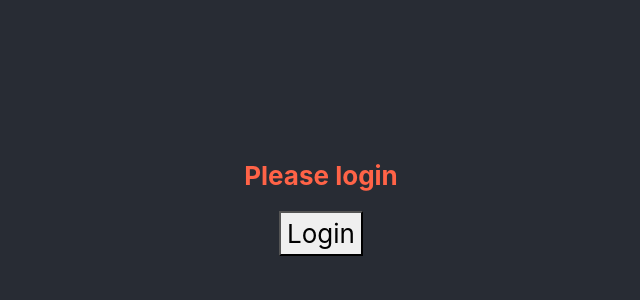
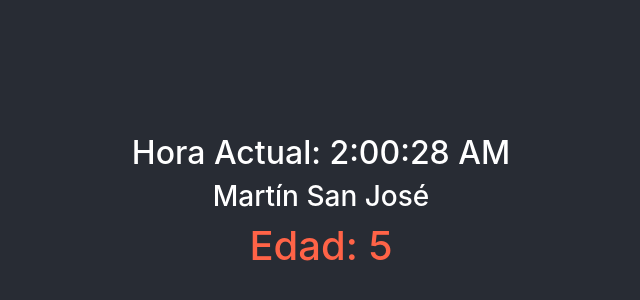
Before and after one commit to StivenAAmayaS/Aprendiendo-React-en-OB, a React (Create React App) app: page / in a window 1280 px wide. Shown: the part 194-494 px from the top of the page, without its empty margins (319-959 px from the left). Built offline with nearby package versions, Linux system fonts and the light colour scheme.

Commit message:
Ejercicio - sesiones 4, 5 y 6 de OB

```diff
--- a/src/App.js
+++ b/src/App.js
@@ -1,3 +1,4 @@
+import Clock from './ejercicios/ejercicio_seiones_4_5_6';
 import './App.css';
 // import TasklistComponent from './components/container/task_list';
 // import Greeting from './components/pure/greeting';
@@ -7,7 +8,7 @@
 // import { Ejemplo2 } from './hooks/ejemplo2';
 // import MiComponenteContexto from './hooks/ejemplo3';
 // import { Ejemplo4 } from './hooks/ejemplo4';
-import { GreetingStyled } from './components/pure/greetingStyled';
+// import { GreetingStyled } from './components/pure/greetingStyled';
 
 function App() {
   return (
@@ -26,8 +27,9 @@
           {/* Todo lo que hay aqui es tratado como props.children */}
           {/* <h3>Contenido de props.children</h3> */}
         {/* </Ejemplo4> */}
+        {/* <GreetingStyled name="Stiven"></GreetingStyled> */}
 
-        <GreetingStyled name="Stiven"></GreetingStyled>
+        <Clock></Clock>
       </header>
     </div>
   );
--- /dev/null
+++ b/src/ejercicios/ejercicio_seiones_4_5_6.jsx
@@ -0,0 +1,97 @@
+// import React, { Component } from "react"
+// import "../../styles/clock.scss";
+
+// class Clock extends Component {
+//    constructor(props) {
+//       super(props);
+//       // Estado privado del component
+//       this.state = {
+//          // Se genera una fecha como estado inicial del componente
+//          fecha: new Date(),
+//          edad: 0,
+//          nombre: "Martín",
+//          apellidos: "San José",
+//       };
+//    }
+//    componentDidMount(){
+//       this.timerID = setInterval (
+//          () => this.tick(), 1000
+//       );
+//    }
+//    componentWillUnmount() {
+//       clearInterval (this.timerID);
+//    }
+//    render() {
+//       return (
+//          <div>
+//          <h2>
+//          Hora Actual:
+//          {this.state.fecha.toLocaleTimeString()}
+//          </h2>
+//          <h3>{this.state.nombre} {this.state.apellidos}</h3>
+//          <h1>Edad: {this.state.edad}</h1>
+//          </div>
+//       )
+//    }
+//    tick(){
+//       this.setState((prevState) => {
+//          let edad = prevState.edad +1;
+//          return {
+//             ...prevState,
+//             fecha: new Date(),
+//             edad
+//          }
+//       });
+//    }
+// }
+// export default Clock;
+
+// ---------------------------------------------------------------------------------------------------------
+
+import React, { useState, useEffect } from "react";
+// import "../../styles/clock.scss";
+
+const Clock = (props) => {
+  const [state, setState] = useState({
+    fecha: new Date(),
+    edad: 0,
+    nombre: "Martín",
+    apellidos: "San José",
+  });
+
+  useEffect(() => {
+    const timerID = setInterval(() => {
+        tick();
+    }, 1000)
+
+    return () => {
+        clearInterval(timerID)
+    }
+  }, [])
+
+
+  const tick = () => {
+    setState((prevState) => {
+      let edad = prevState.edad + 1;
+      return {
+        ...prevState,
+        fecha: new Date(),
+        edad,
+      };
+    });
+  };
+
+  return (
+    <div>
+      <h2>
+        Hora Actual: {state.fecha.toLocaleTimeString()}
+      </h2>
+      <h3>
+        {state.nombre} {state.apellidos}
+      </h3>
+      <h1>Edad: {state.edad}</h1>
+    </div>
+  );
+};
+
+export default Clock;
```
